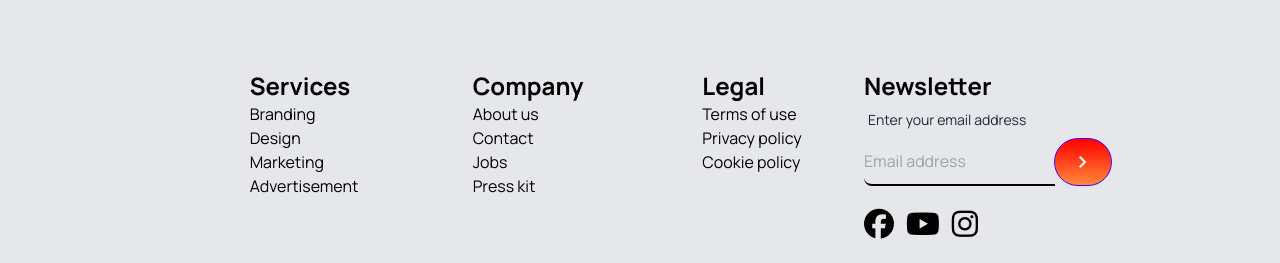
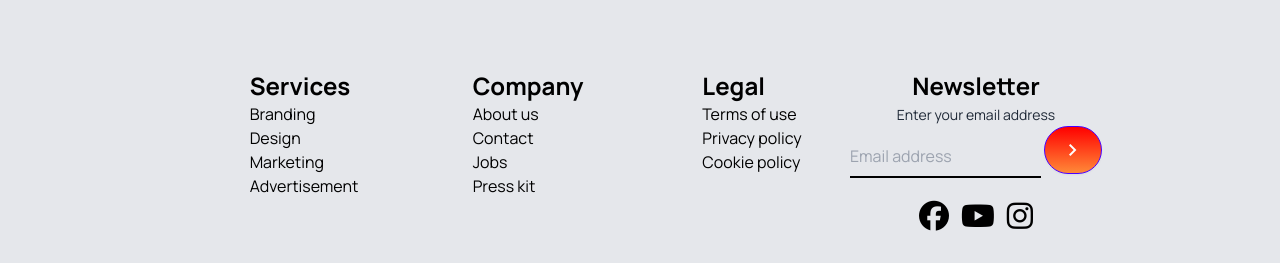
Before and after one commit to devsujoy36/Tea-House, a plain HTML site: page index.html in a window 1280 px wide. Shown: the part 3839-4102 px from the top of the page. Drawn offline with nearby package versions, Linux system fonts and the light colour scheme.

Commit message:
add a footer

```diff
--- a/index.html
+++ b/index.html
@@ -370,13 +370,13 @@
                 <a class="link link-hover">Privacy policy</a>
                 <a class="link link-hover">Cookie policy</a>
             </nav>
-            <form class="flex flex-col mb-4 mx-auto">
+            <form class="flex flex-col mb-4 justify-center items-center">
                 <h6 class="text-2xl font-bold">Newsletter</h6>
                 <fieldset class="form-control w-80">
-                    <label class="label">
+                    <label class="text-center">
                         <span class="label-text">Enter your email address</span>
                     </label>
-                    <div class="join">
+                    <div class="text-center">
                         <input type="text" placeholder="Email address "
                             class="py-2 border-b-2 border-black outline-none join-item bg-transparent  text-black" />
                         <button class="btn btn-primary linercolor text-white rounded-full"><span
@@ -385,7 +385,7 @@
                             </span></button>
                     </div>
                     <div class="mt-5">
-                        <div class="flex  ">
+                        <div class="flex justify-center ">
                             <a class="font-bold text-3xl " href=""><i class="fa-brands fa-facebook"></i></a>
                             <a class="font-bold text-3xl mx-3" href=""><i class="fa-brands fa-youtube"></i></a>
                             <a class="font-bold text-3xl " href=""><i class="fa-brands fa-instagram"></i></a>
```
